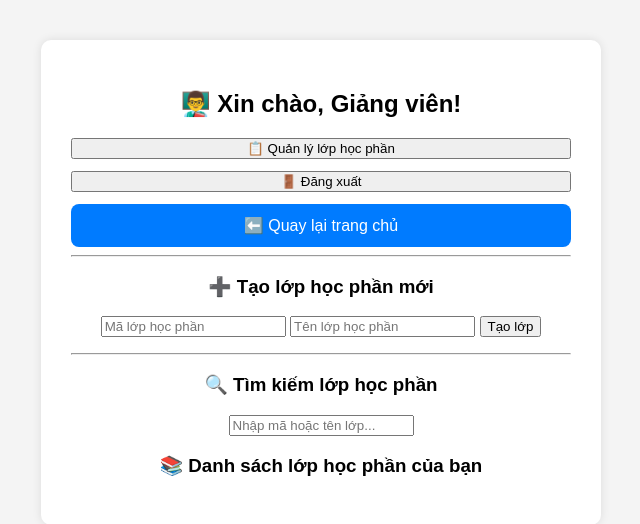
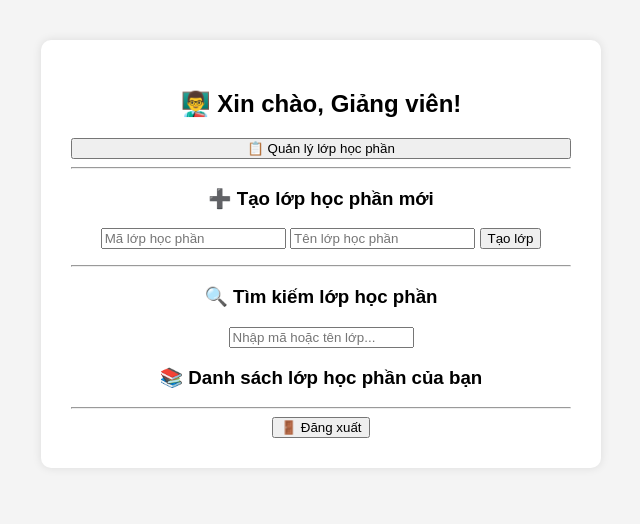
Before and after one commit to KienLe-0910/facecheck-attendance-system, a FastAPI app: template templates/teacher.html in a window 1280 px wide. Shown: the top 524 px of the page, without its empty margins (319-959 px from the left). Run offline with FastAPI, Linux system fonts and the light colour scheme; the template is opened without the code that fills it, so the values that code supplies are empty.

Commit message:
Update teacher.html

```diff
--- a/templates/teacher.html
+++ b/templates/teacher.html
@@ -12,8 +12,6 @@
 
     <div class="menu">
       <button onclick="loadClasses()">📋 Quản lý lớp học phần</button>
-      <button onclick="logout()">🚪 Đăng xuất</button>
-      <a href="/">⬅️ Quay lại trang chủ</a>
     </div>
 
     <hr>
@@ -32,6 +30,9 @@
     <h3>📚 Danh sách lớp học phần của bạn</h3>
     <div id="classList"></div>
     <p id="actionMsg"></p>
+
+    <hr>
+    <button onclick="logout()">🚪 Đăng xuất</button>
   </div>
 
   <script>
```
